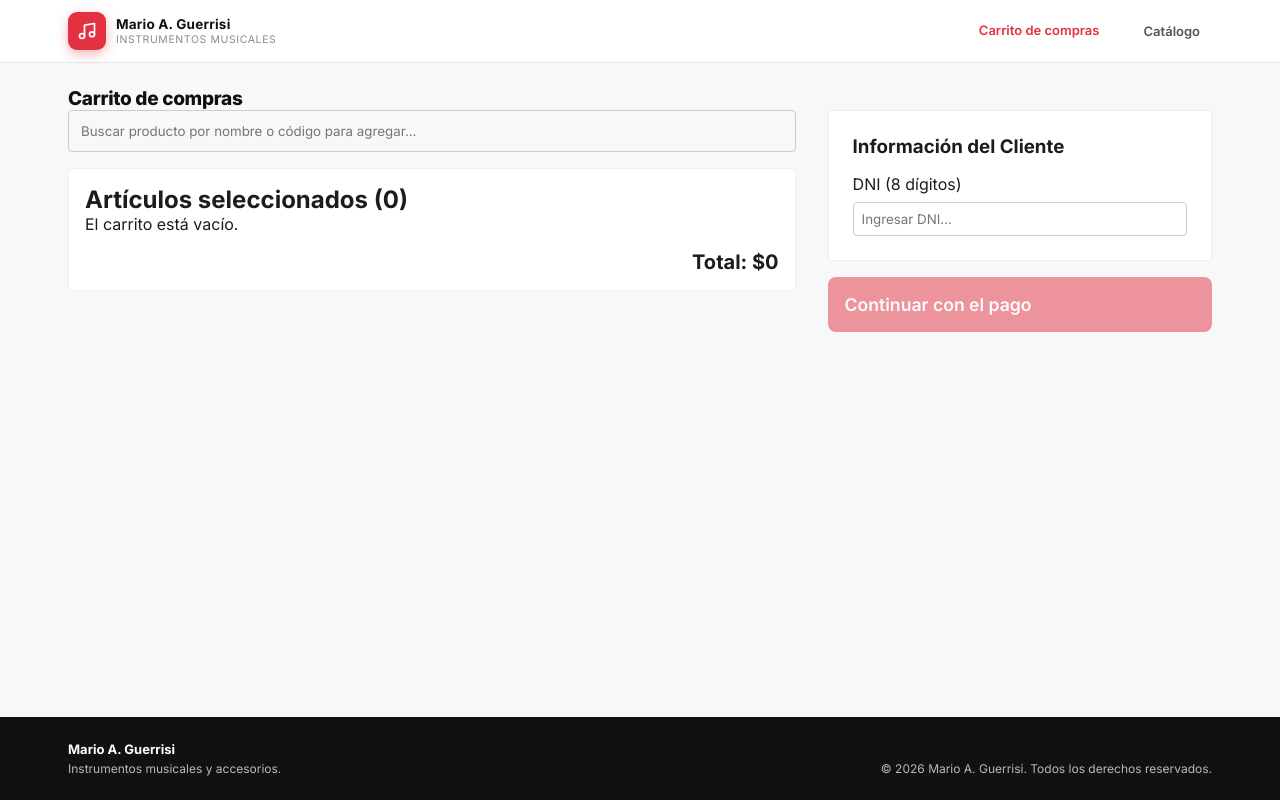
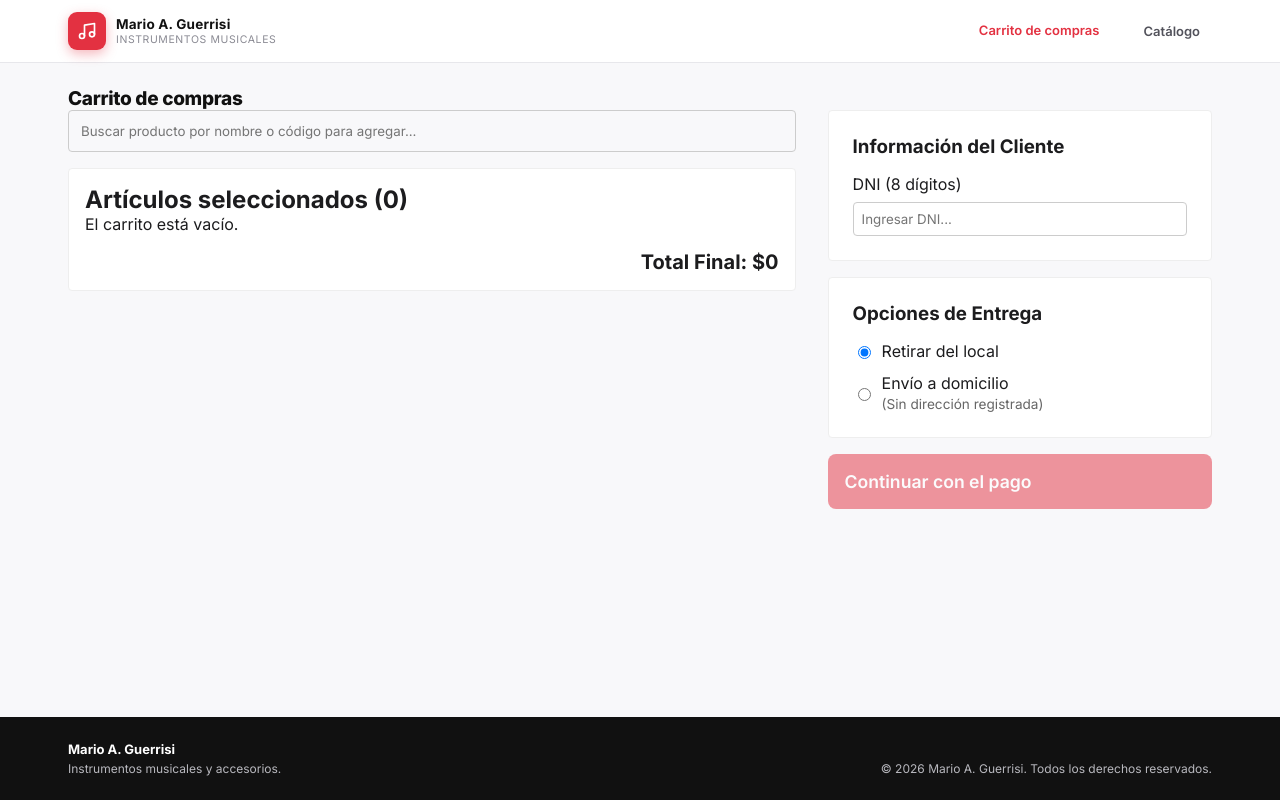
Before and after one commit to ExeYS02/sistema-mario-a-guerrisi, a Next.js app: page /carrito in a window 1280 px wide. Built offline with nearby package versions, Linux system fonts and the light colour scheme.

Commit message:
feature: opción de envio

```diff
--- a/src/app/carrito/CarritoClient.jsx
+++ b/src/app/carrito/CarritoClient.jsx
@@ -11,9 +11,13 @@ export default function CarritoClient() {
     agregarAlCarrito,
     modificarCantidad,
     eliminarDelCarrito,
+    subtotalProductos,
+    costoEnvio,
     total,
     cliente,
-    setCliente
+    setCliente,
+    tipoEntrega,
+    setTipoEntrega
   } = useCart();
 
   // Search state
@@ -208,7 +212,13 @@ export default function CarritoClient() {
               </table>
             )}
             <div style={{ textAlign: 'right', marginTop: '1rem', fontSize: '1.25rem' }}>
-              <strong>Total: ${total.toLocaleString('es-AR')}</strong>
+              {tipoEntrega === 'envio' && carrito.length > 0 && (
+                <div style={{ fontSize: '0.85em', color: '#666', marginBottom: '0.25rem' }}>
+                  Subtotal productos: ${subtotalProductos.toLocaleString('es-AR')} <br/>
+                  Costo de envío: ${costoEnvio.toLocaleString('es-AR')}
+                </div>
+              )}
+              <strong>Total Final: ${total.toLocaleString('es-AR')}</strong>
             </div>
           </div>
         </div>
@@ -240,6 +250,7 @@ export default function CarritoClient() {
                   <div>DNI: {cliente.dni}</div>
                   {cliente.email && <div>Email: {cliente.email}</div>}
                   {cliente.telefono && <div>Tel: {cliente.telefono}</div>}
+                  {cliente.direccion && <div>Dirección: {cliente.direccion}</div>}
                 </div>
                 <button type="button" className="btn btn-outline" style={{ width: '100%', padding: '0.5rem' }} onClick={() => setCliente(null)}>
                   Cambiar cliente
@@ -254,6 +265,7 @@ export default function CarritoClient() {
                   <input type="text" placeholder="Nombre completo" value={nuevoCliente.razonSocial} onChange={(e) => setNuevoCliente({ ...nuevoCliente, razonSocial: e.target.value })} style={{ padding: '0.5rem' }} />
                   <input type="email" placeholder="Email (opcional)" value={nuevoCliente.email} onChange={(e) => setNuevoCliente({ ...nuevoCliente, email: e.target.value })} style={{ padding: '0.5rem' }} />
                   <input type="text" placeholder="Teléfono (opcional)" value={nuevoCliente.telefono} onChange={(e) => setNuevoCliente({ ...nuevoCliente, telefono: e.target.value })} style={{ padding: '0.5rem' }} />
+                  <input type="text" placeholder="Dirección (opcional)" value={nuevoCliente.direccion} onChange={(e) => setNuevoCliente({ ...nuevoCliente, direccion: e.target.value })} style={{ padding: '0.5rem' }} />
                   <button type="button" className="btn btn-outline" style={{ marginTop: '0.5rem' }} onClick={async () => {
                     try {
                       const res = await fetch('/api/clientes', {
@@ -284,6 +296,38 @@ export default function CarritoClient() {
                 </div>
               </div>
             )}
+          </div>
+
+          <div style={{ background: '#fff', padding: '1.5rem', borderRadius: '4px', border: '1px solid #eee', marginBottom: '1rem' }}>
+            <h3>Opciones de Entrega</h3>
+            <div style={{ marginTop: '1rem', display: 'flex', flexDirection: 'column', gap: '0.75rem' }}>
+              <label style={{ display: 'flex', alignItems: 'center', gap: '0.5rem', cursor: 'pointer' }}>
+                <input
+                  type="radio"
+                  name="tipoEntrega"
+                  value="retiro"
+                  checked={tipoEntrega === 'retiro'}
+                  onChange={() => setTipoEntrega('retiro')}
+                />
+                Retirar del local
+              </label>
+              <label style={{ display: 'flex', alignItems: 'center', gap: '0.5rem', cursor: 'pointer' }}>
+                <input
+                  type="radio"
+                  name="tipoEntrega"
+                  value="envio"
+                  checked={tipoEntrega === 'envio'}
+                  onChange={() => setTipoEntrega('envio')}
+                />
+                <span>
+                  Envío a domicilio
+                  <br/>
+                  <span style={{ fontSize: '0.85em', color: '#666' }}>
+                    {cliente?.direccion ? `(${cliente.direccion})` : '(Sin dirección registrada)'}
+                  </span>
+                </span>
+              </label>
+            </div>
           </div>
 
           <button
--- a/src/context/CartContext.jsx
+++ b/src/context/CartContext.jsx
@@ -7,6 +7,7 @@ const CartContext = createContext();
 export function CartProvider({ children }) {
   const [carrito, setCarrito] = useState([]);
   const [cliente, setCliente] = useState(null);
+  const [tipoEntrega, setTipoEntrega] = useState('retiro'); // 'retiro' | 'envio'
 
   const agregarAlCarrito = (articulo) => {
     setCarrito((prev) => {
@@ -33,7 +34,10 @@ export function CartProvider({ children }) {
     setCarrito([]);
   };
 
-  const total = carrito.reduce((acc, item) => acc + item.precio * item.cantidad, 0);
+  const subtotalProductos = carrito.reduce((acc, item) => acc + item.precio * item.cantidad, 0);
+  const costoEnvio = tipoEntrega === 'envio' && carrito.length > 0 ? 30000 + (subtotalProductos * 0.03) : 0;
+  const total = subtotalProductos + costoEnvio;
+
   const totalArticulos = carrito.reduce((acc, item) => acc + item.cantidad, 0);
 
   return (
@@ -44,10 +48,14 @@ export function CartProvider({ children }) {
       modificarCantidad,
       eliminarDelCarrito,
       vaciarCarrito,
+      subtotalProductos,
+      costoEnvio,
       total,
       totalArticulos,
       cliente,
-      setCliente
+      setCliente,
+      tipoEntrega,
+      setTipoEntrega
     }}>
       {children}
     </CartContext.Provider>
```
Also changed, not shown: .skills/walkthrough.md.
